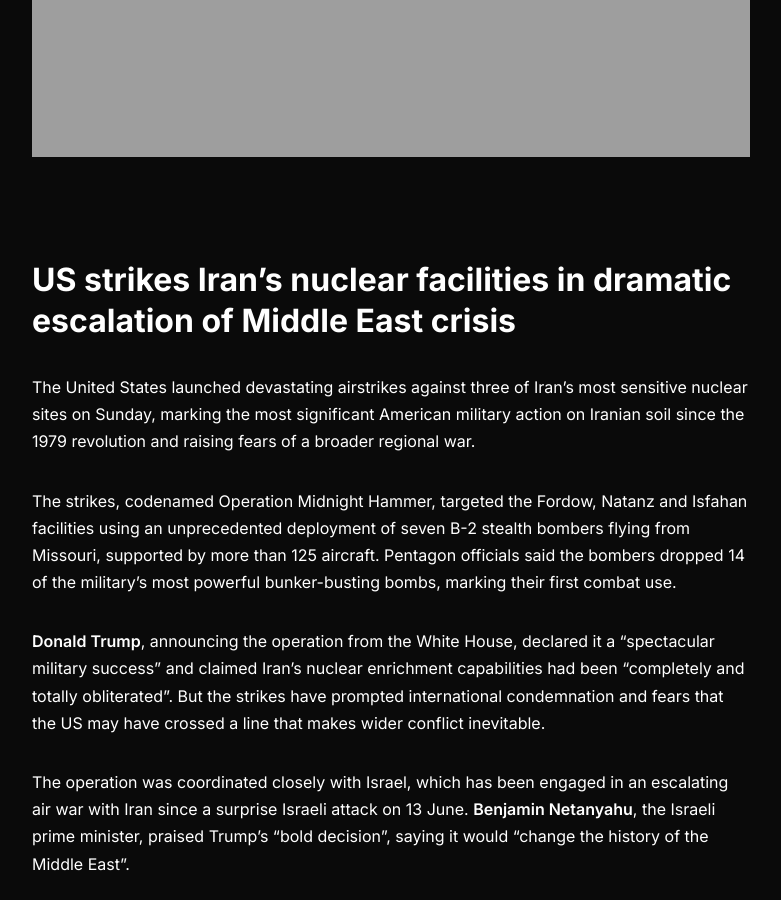
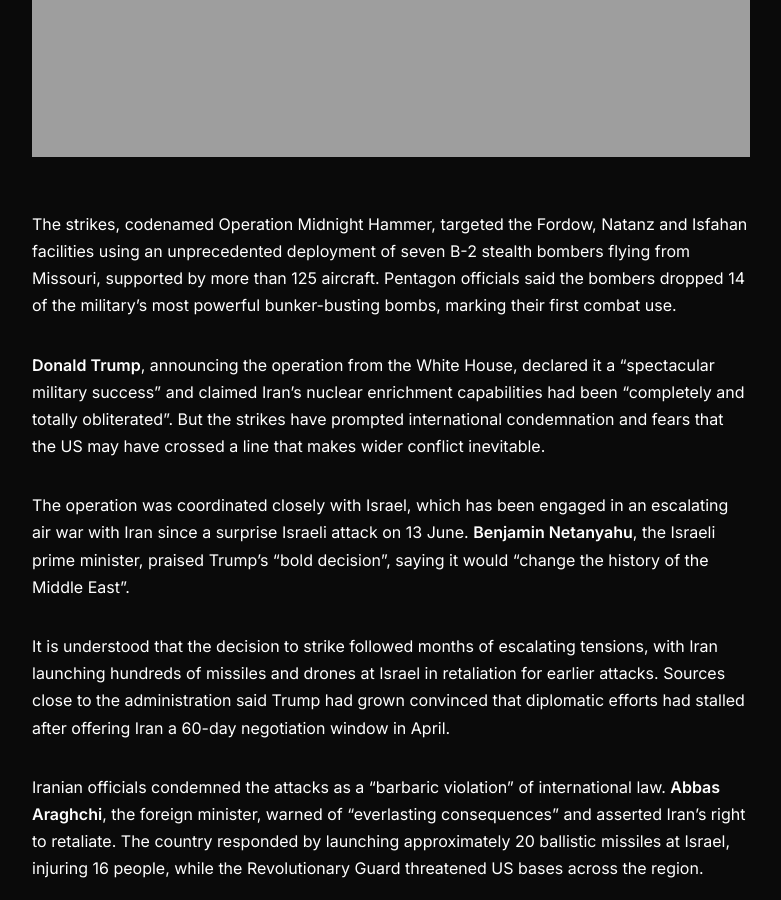
Before and after one commit to tfhoerest/azt, a Jekyll site: the page built from _posts/2025-06-22-us-strikes-irans.md, in a window 1280 px wide and 900 px high, scrolled down 887 px. Shown: the whole window, without its empty margins (249-1030 px from the left). Built offline with Jekyll 4.4.1, drawn with Linux system fonts in a browser that asks for light colours; some web fonts are replaced.

Commit message:
Update 2025-06-22-us-strikes-irans.md

```diff
--- a/_posts/2025-06-22-us-strikes-irans.md
+++ b/_posts/2025-06-22-us-strikes-irans.md
@@ -7,10 +7,6 @@
 image: "https://tramci.github.io/azt/assets/images/trump-situation.jpg"  # optional
 excerpt: "The United States launched devastating airstrikes against three of Iran's most sensitive nuclear sites on Sunday, marking the most significant American military action on Iranian soil since the 1979 revolution and raising fears of a broader regional war."
 ---
-
-# US strikes Iran's nuclear facilities in dramatic escalation of Middle East crisis
-
-The United States launched devastating airstrikes against three of Iran's most sensitive nuclear sites on Sunday, marking the most significant American military action on Iranian soil since the 1979 revolution and raising fears of a broader regional war.
 
 The strikes, codenamed Operation Midnight Hammer, targeted the Fordow, Natanz and Isfahan facilities using an unprecedented deployment of seven B-2 stealth bombers flying from Missouri, supported by more than 125 aircraft. Pentagon officials said the bombers dropped 14 of the military's most powerful bunker-busting bombs, marking their first combat use.
 
```
